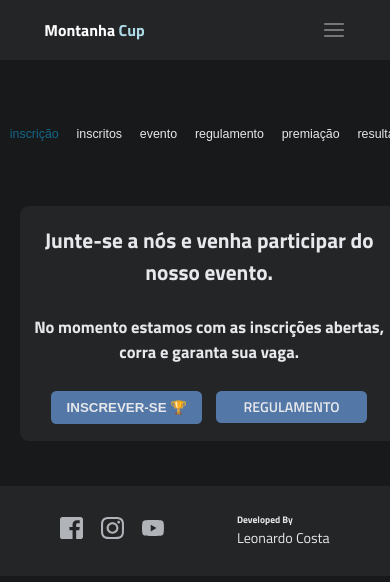
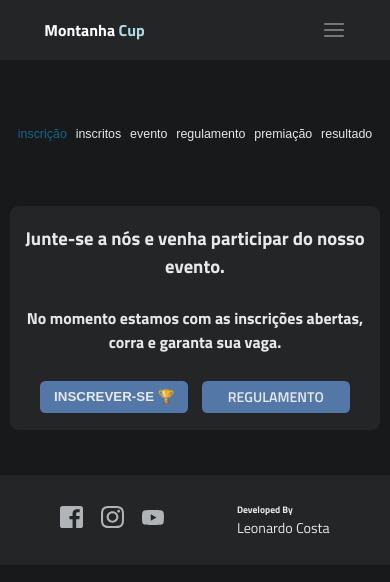
Before and after one commit to LeonardoCostaB/montanhaCup-react, a React (Vite) app in the folder web/: page /inscricoes in a window 390 px wide. Shown: the top 582 px of the page. Built offline with nearby package versions, Linux system fonts and the light colour scheme.

Commit message:
ajustando responsividade

```diff
--- a/web/src/components/event/style.scss
+++ b/web/src/components/event/style.scss
@@ -54,6 +54,7 @@
 
     @media screen and (max-width: 360px) {
       gap: .5rem;
+      width: 100%;
     }
 
     .button {
@@ -63,8 +64,12 @@
         width: 30%;
       }
 
-      @media screen and (max-width: 500px) {
-        width: 35%;
+      @media screen and (max-width: 408px) {
+        font-size: 1.4rem;
+      }
+
+      @media screen and (max-width: 360px) {
+        font-size: 1.3rem;
       }
     }
   }
--- a/web/src/pages/subscription/style.scss
+++ b/web/src/pages/subscription/style.scss
@@ -24,11 +24,6 @@
 
     nav {
       ul {
-        @media screen and (max-width: 640px) {
-          display: flex;
-          gap: 2rem;
-        }
-
         .nav-subscription {
           padding: 2rem 0;
 
@@ -45,6 +40,29 @@
               font-size: 1.4rem;
             }
           }
+
+          @media screen and (max-width: 360px) {
+            padding: 0;
+          }
+        }
+
+        @media screen and (max-width: 640px) {
+          display: flex;
+          gap: 2rem;
+        }
+
+        @media screen and (max-width: 460px) {
+          gap: 1.2rem;
+          justify-content: center;
+        }
+
+        @media screen and (max-width: 420px) {
+          gap: 1rem;
+        }
+
+        @media screen and (max-width: 360px) {
+          flex-wrap: wrap;
+
         }
       }
     }
@@ -73,7 +91,7 @@
 
           @media screen and (max-width: 640px) {
             height: auto;
-            width: 95%;
+            width: 100%;
 
             padding: 2rem 0;
 
@@ -81,6 +99,14 @@
 
             h2 {
               text-align: center;
+
+              @media screen and (max-width: 500px) {
+                font-size: 2.1rem;
+              }
+
+              @media screen and (max-width: 355px) {
+                font-size: 2rem;
+              }
             }
           }
 
@@ -93,6 +119,14 @@
 
             h3 {
               text-align: center;
+
+              @media screen and (max-width: 500px) {
+                font-size: 1.8rem;
+              }
+
+              @media screen and (max-width: 355px) {
+                font-size: 1.6rem;
+              }
             }
 
             .button-container {
@@ -101,12 +135,36 @@
 
               width: 100%;
 
+              @media screen and (max-width: 500px) {
+                height: 3.6rem;
+              }
+
+              @media screen and (max-width: 384px) {
+                height: 3.475rem;
+              }
+
               .button {
                 width: 40%;
+
+                @media screen and (max-width: 500px) {
+                  height: 100%;
+                }
+
+                @media screen and (max-width: 384px) {
+                  width: 41%;
+                }
+
+                @media screen and (max-width: 355px) {
+                  font-size: 1.3rem;
+                }
               }
 
               a {
                 height: 3.6rem;
+
+                @media screen and (max-width: 355px) {
+                  font-size: 1.3rem;
+                }
               }
             }
           }
```
Also changed, not shown: 1 other file (tests, documents, lock files or other folders).
